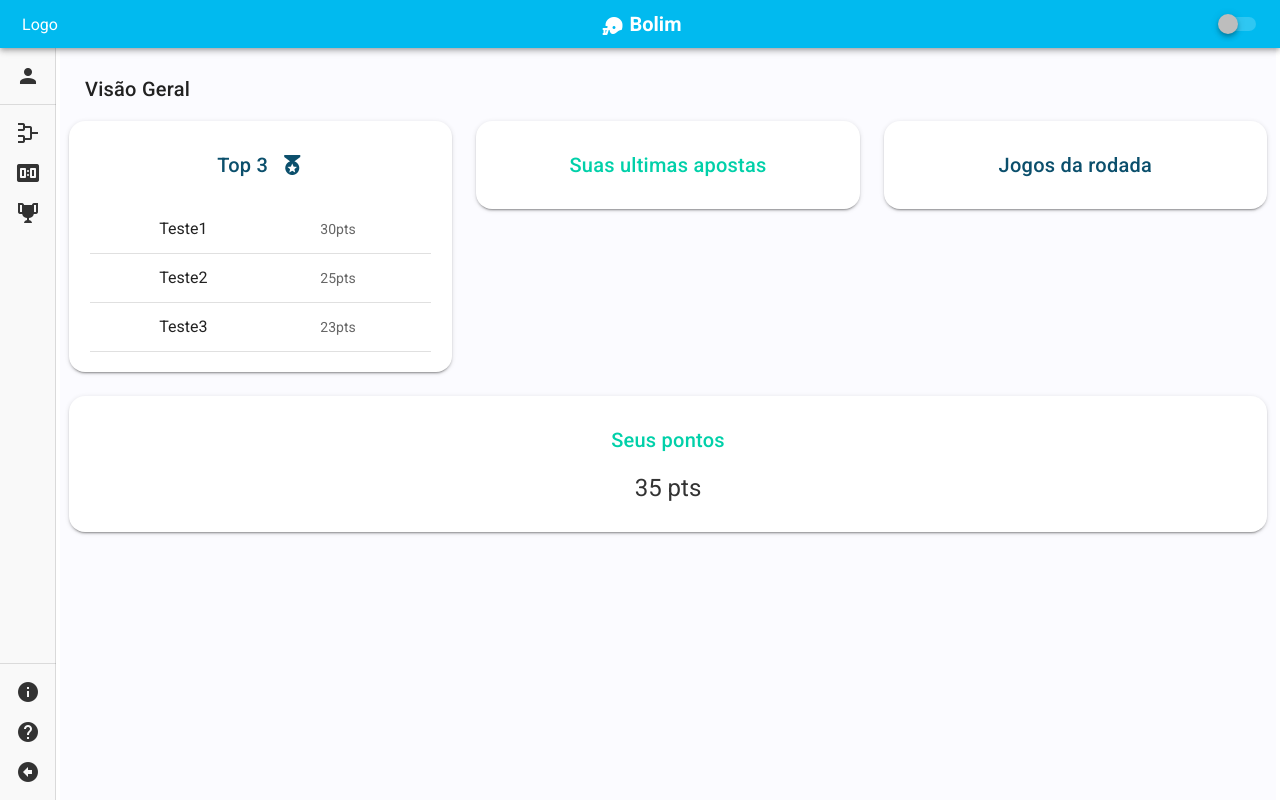
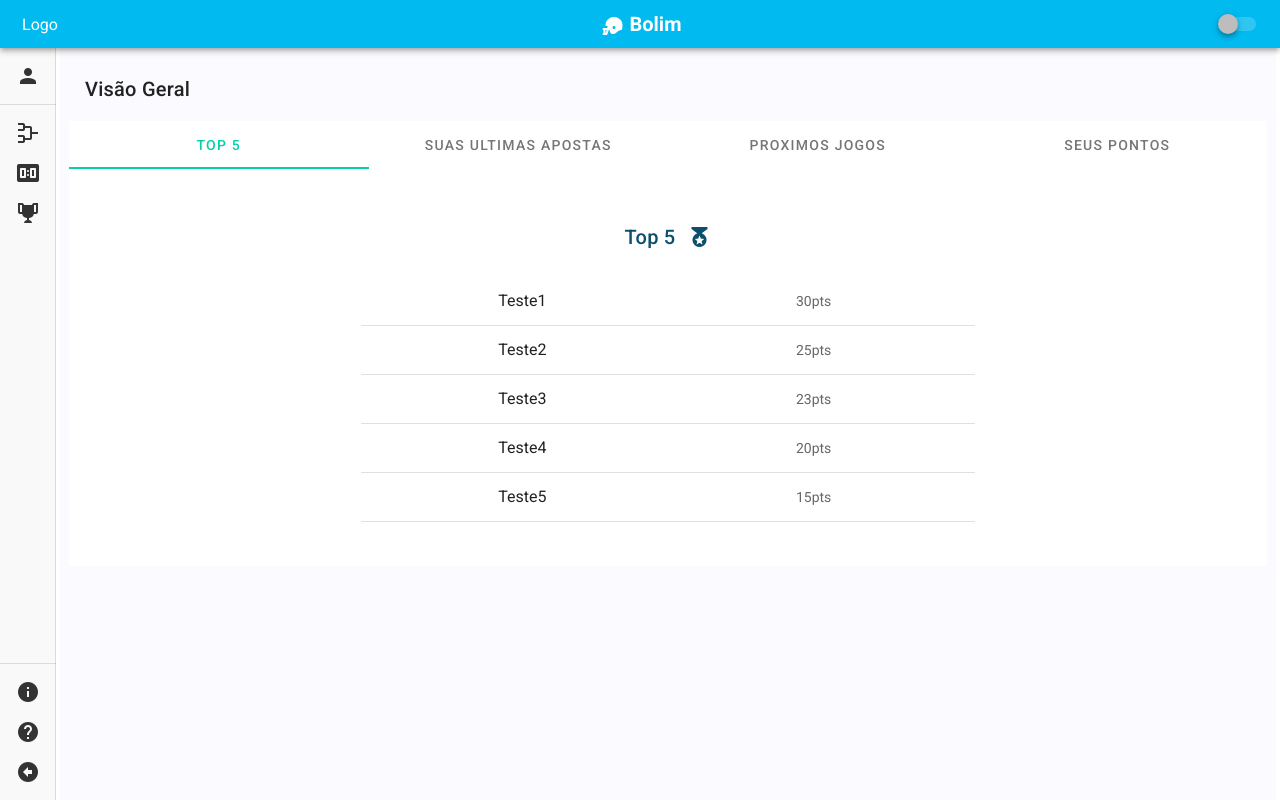
Before and after one commit to ArthurBottcher/Bolim, a Vue app: page /dashboard in a window 1280 px wide. Built offline with nearby package versions, Linux system fonts and the light colour scheme.

Commit message:
Alteração do dashboard

```diff
--- a/src/components/AvbHeader.vue
+++ b/src/components/AvbHeader.vue
@@ -8,8 +8,10 @@
     <v-avatar>Logo</v-avatar>
     <v-spacer />
     <v-toolbar-title
+      id="title"
       color="text"
       style="font-weight:bold"
+      @click="goToDashboard()"
     >
       <v-icon>mdi-football-helmet</v-icon>
       Bolim
@@ -25,11 +27,21 @@
 </template>
 
 <script>
+import router from '../routes'
 export default {
-    name: 'AvbHeader'
+    name: 'AvbHeader',
+    methods: {
+        goToDashboard(){
+            if(this.$router.currentRoute.path != '/dashboard'){
+                router.push({path: '/dashboard'})
+            }
+        }
+    }
 }
 </script>
 
 <style>
-
+    #title:hover{
+        cursor: pointer
+    }
 </style>
--- /dev/null
+++ b/src/components/AvbLastBets.vue
@@ -0,0 +1,41 @@
+<template>
+  <v-card
+    elevation="0"
+    class="text-center pa-3"
+    width="100%"
+  >
+    <v-card-title class="accent--text justify-center ">
+      Suas ultimas apostas
+    </v-card-title>
+    <v-list dense>
+      <v-list-item
+        v-for="i in items"
+        :key="i.id"
+      >
+        <v-list-item-title style="border-bottom: 1px solid rgba(0, 0, 0, 0.12">
+          {{ i.timeA }}: {{ i.pointsA }} x {{ i.pointsB }}: {{ i.timeB }}
+        </v-list-item-title>
+      </v-list-item>
+    </v-list>
+  </v-card>
+</template>
+
+<script>
+export default {
+    name: 'AvbLastBets',
+    data: () => {
+        return {
+            items:[
+                {id:0, timeA: 'Seahawks',   pointsA:0, timeB:'Rams',        pointsB:0, x:'vs'},
+                {id:1, timeA: '49ers',      pointsA:0, timeB:'Cardinals',   pointsB:0, x:'vs'},
+                {id:2, timeA: 'Dolphins',   pointsA:0, timeB:'Patriots',    pointsB:0, x:'vs'},
+                {id:3, timeA: 'Chiefs',     pointsA:0, timeB:'Broncos',     pointsB:0, x:'vs'}
+            ]
+        }
+    }
+}
+</script>
+
+<style>
+
+</style>
--- /dev/null
+++ b/src/components/AvbNextGames.vue
@@ -0,0 +1,41 @@
+<template>
+  <v-card
+    elevation="0"
+    class="text-center pa-3"
+    width="100%"
+  >
+    <v-card-title class="secondary--text justify-center">
+      Jogos da rodada
+    </v-card-title>
+    <v-list dense>
+      <v-list-item
+        v-for="i in items"
+        :key="i.id"
+      >
+        <v-list-item-title style="border-bottom: 1px solid rgba(0, 0, 0, 0.12">
+          {{ i.timeA }} {{ i.x }} {{ i.timeB }}
+        </v-list-item-title>
+      </v-list-item>
+    </v-list>
+  </v-card>
+</template>
+
+<script>
+export default {
+    name: 'AvbNextGames',
+    data: () => {
+        return{
+            items:[
+                {id:0, timeA: 'Seahawks',   pointsA:0, timeB:'Rams',        pointsB:0, x:'vs'},
+                {id:1, timeA: '49ers',      pointsA:0, timeB:'Cardinals',   pointsB:0, x:'vs'},
+                {id:2, timeA: 'Dolphins',   pointsA:0, timeB:'Patriots',    pointsB:0, x:'vs'},
+                {id:3, timeA: 'Chiefs',     pointsA:0, timeB:'Broncos',     pointsB:0, x:'vs'}
+            ]
+        }
+    }
+}
+</script>
+
+<style>
+
+</style>
--- a/src/components/AvbSideMenu.vue
+++ b/src/components/AvbSideMenu.vue
@@ -39,6 +39,7 @@
         v-for="item in items"
         :key="item.title"
         link
+        @click="routeTo(item)"
       >
         <v-list-item-icon>
           <v-icon color="text">
@@ -181,7 +182,7 @@
 </template>
 
 <script>
-
+import router from '../routes/index'
 export default {
     name: 'AvbSideMenu',
     components: { },
@@ -215,6 +216,16 @@ export default {
             }else if (item.title == 'Infos'){
                 this.infoDialog = true
             }
+        },
+
+        routeTo(item){
+            if(item.title == 'Apostas'){
+                router.push({path: '/bets'})
+            }else if (item.title == 'Resultados'){
+                router.push({path: '/results'})
+            }else if (item.title == 'Ranking'){
+                router.push({path:'/ranking'})
+            }
         }
     }
 }
--- /dev/null
+++ b/src/components/AvbTopUsers.vue
@@ -0,0 +1,51 @@
+<template>
+  <v-card
+    elevation="0"
+    class="text-center pa-3 "
+    width="100%"
+  >
+    <v-card-title class="secondary--text justify-center">
+      Top 5 <v-icon
+        class="ml-3"
+        color="secondary"
+      >
+        mdi-medal
+      </v-icon>
+    </v-card-title>
+    <v-list
+      width="95%"
+      class="mx-auto"
+    >
+      <v-list-item
+        v-for="top in tops"
+        :key="top.name"
+        style="border-bottom: 1px solid rgba(0, 0, 0, 0.12)"
+      >
+        <v-list-item-title>{{ top.name }}</v-list-item-title>
+        <v-list-item-subtitle>{{ top.points }}</v-list-item-subtitle>
+      </v-list-item>
+    </v-list>
+  </v-card>
+</template>
+
+<script>
+export default {
+    name: 'AvbTopUsers',
+    data: () => {
+        return{
+            tops: [
+                {name: 'Teste1', points: 30+'pts'},
+                {name: 'Teste2', points: 25+'pts'},
+                {name: 'Teste3', points: 23+'pts'},
+                {name: 'Teste4', points: 20+'pts'},
+                {name: 'Teste5', points: 15+'pts'}
+            ],
+
+        }
+    }
+}
+</script>
+
+<style>
+
+</style>
--- /dev/null
+++ b/src/components/AvbYourPoints.vue
@@ -0,0 +1,29 @@
+<template>
+  <v-card
+    elevation="0"
+    class="text-center pa-3"
+    width="100%"
+  >
+    <v-card-title class="justify-center accent--text">
+      Seus pontos
+    </v-card-title>
+    <v-card-text class="headline text-center text--text">
+      35 pts
+    </v-card-text>
+  </v-card>
+</template>
+
+<script>
+export default {
+    name: 'AvbYourPoints',
+    data: () => {
+        return{
+
+        }
+    }
+}
+</script>
+
+<style>
+
+</style>
--- a/src/views/Dashboard.vue
+++ b/src/views/Dashboard.vue
@@ -16,78 +16,44 @@
         color="background"
       >
         <v-card-title>Visão Geral</v-card-title>
-        <v-row class="text-center">
-          <v-col cols="4">
-            <v-card
-              rounded="xl"
-              elevation="2"
-              class="text-center pa-3 .flex-nowrap"
-            >
-              <v-card-title class="secondary--text justify-center">
-                Top 3 <v-icon
-                  class="ml-3"
-                  color="secondary"
-                >
-                  mdi-medal
-                </v-icon>
-              </v-card-title>
-              <v-list
-                width="95%"
-                class="mx-auto"
-              >
-                <v-list-item
-                  v-for="top in tops"
-                  :key="top.name"
-                  style="border-bottom: 1px solid rgba(0, 0, 0, 0.12)"
-                >
-                  <v-list-item-title>{{ top.name }}</v-list-item-title>
-                  <v-list-item-subtitle>{{ top.points }}</v-list-item-subtitle>
-                </v-list-item>
-              </v-list>
-            </v-card>
-          </v-col>
 
-          <v-col cols="4">
-            <v-card
-              rounded="xl"
-              elevation="2"
-              class="text-center pa-3 "
-            >
-              <v-card-title class="accent--text justify-center ">
-                Suas ultimas apostas
-              </v-card-title>
-            </v-card>
-          </v-col>
+        <v-tabs
+          v-model="tabs"
+          class="mx-auto"
+          fixed-tabs
+          slider-color="accent"
+          color="accent"
+        >
+          <v-tab>Top 5</v-tab>
+          <v-tab>Suas ultimas apostas</v-tab>
+          <v-tab>Proximos Jogos</v-tab>
+          <v-tab>Seus pontos</v-tab>
 
-          <v-col cols="4">
-            <v-card
-              rounded="xl"
-              elevation="2"
-              class="text-center pa-3"
-            >
-              <v-card-title class="secondary--text justify-center">
-                Jogos da rodada
-              </v-card-title>
-            </v-card>
-          </v-col>
-        </v-row>
-
-        <v-row>
-          <v-col>
-            <v-card
-              rounded="xl"
-              elevation="2"
-              class="text-center pa-3"
-            >
-              <v-card-title class="justify-center accent--text">
-                Seus pontos
-              </v-card-title>
-              <v-card-text class="headline text-center text--text">
-                35 pts
-              </v-card-text>
-            </v-card>
-          </v-col>
-        </v-row>
+          <v-tab-item
+            class="mx-auto pa-6"
+            style="width: 60%"
+          >
+            <AvbTopUsers />
+          </v-tab-item>
+          <v-tab-item
+            class="mx-auto pa-6"
+            style="width: 60%"
+          >
+            <AvbLastBets />
+          </v-tab-item>
+          <v-tab-item
+            class="mx-auto pa-6"
+            style="width: 60%"
+          >
+            <AvbNextGames />
+          </v-tab-item>
+          <v-tab-item
+            class="mx-auto pa-6"
+            style="width: 60%"
+          >
+            <AvbYourPoints />
+          </v-tab-item>
+        </v-tabs>
       </v-card>
     </v-container>
   </div>
@@ -98,20 +64,24 @@
 import AvbHeader from '../components/AvbHeader.vue'
 import AvbSideMenu from '../components/AvbSideMenu'
 
+import AvbTopUsers from '../components/AvbTopUsers'
+import AvbLastBets from '../components/AvbLastBets'
+import AvbNextGames from '../components/AvbNextGames'
+import AvbYourPoints from '../components/AvbYourPoints'
+
 export default {
     name: 'Dashboard',
     components: {
         AvbHeader,
-        AvbSideMenu
+        AvbSideMenu,
+        AvbTopUsers,
+        AvbLastBets,
+        AvbNextGames,
+        AvbYourPoints
     },
     data: () => {
         return{
-            tops: [
-                {name: 'Teste1', points: 30+'pts'},
-                {name: 'Teste2', points: 25+'pts'},
-                {name: 'Teste3', points: 23+'pts'}
-            ],
-
+            tabs: null,
         }
     }
 }
```
